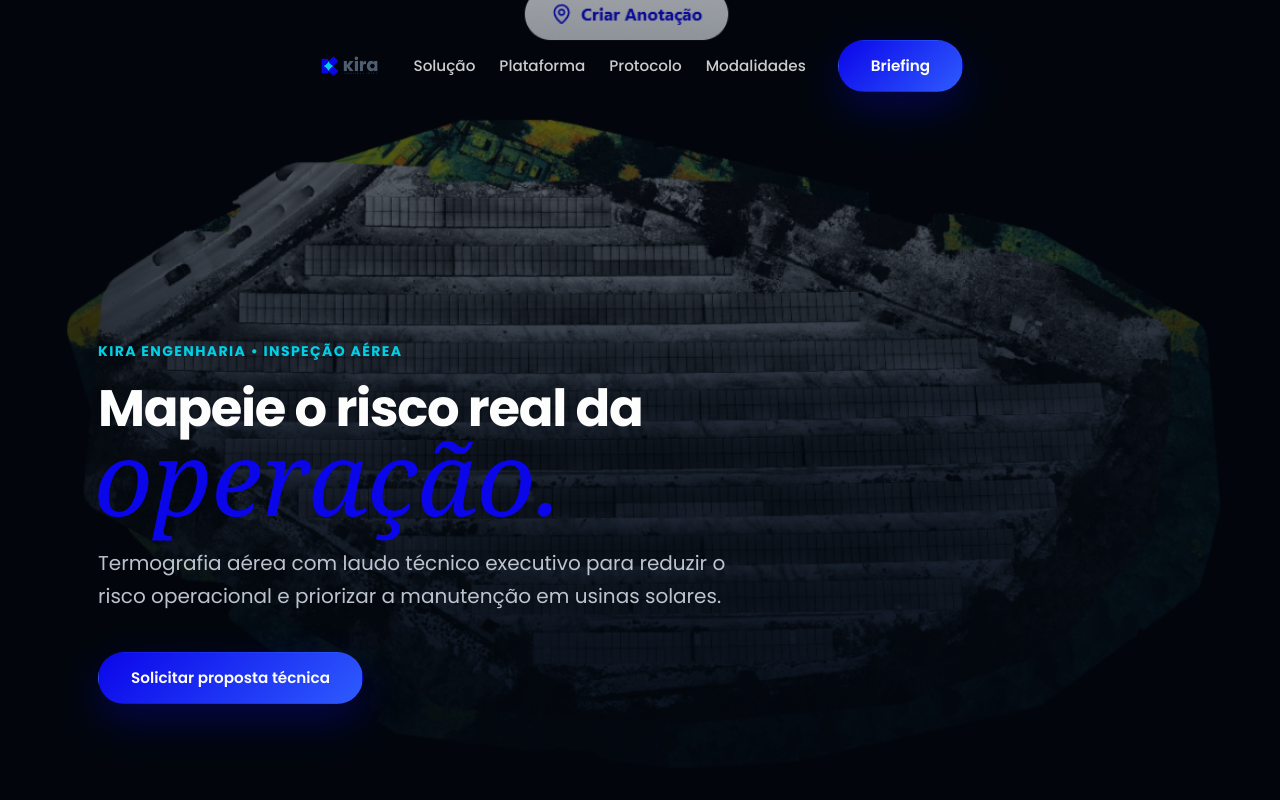
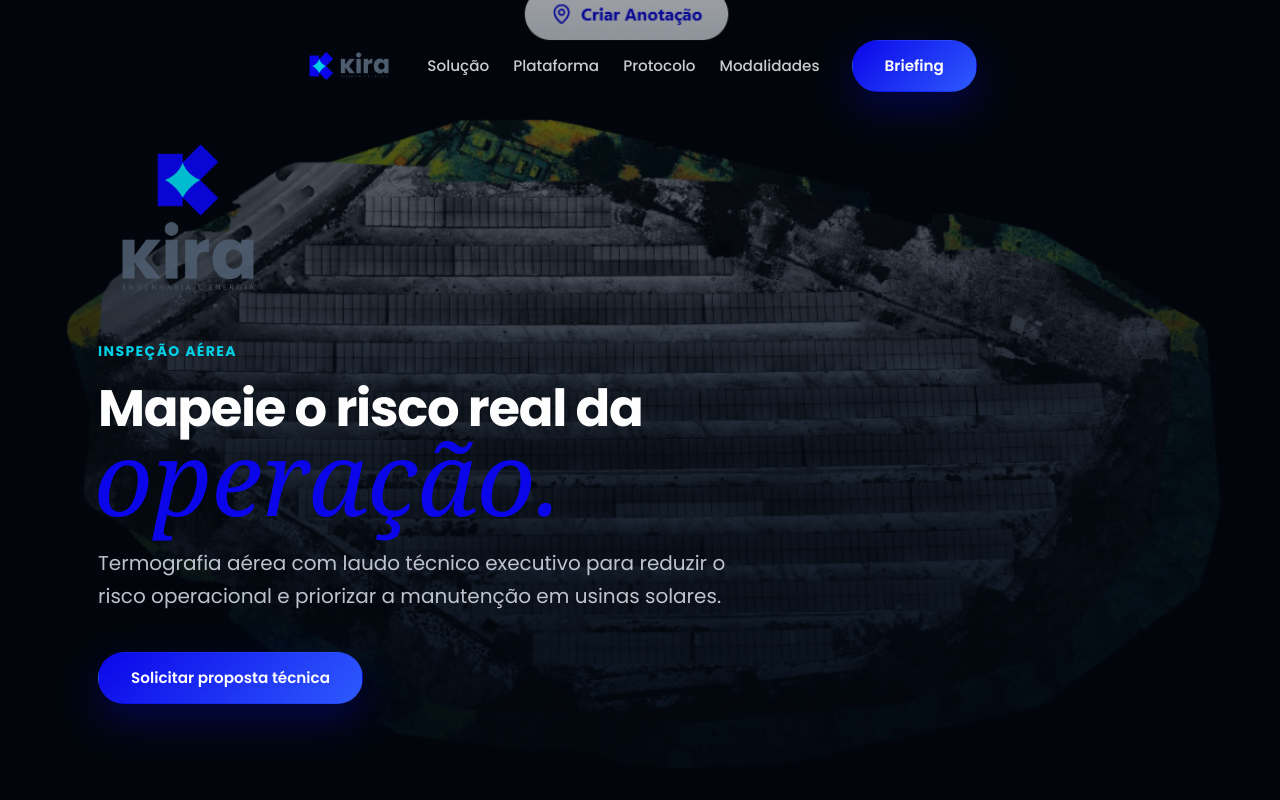
Before and after one commit to RodrigoAbrao/kira-website, a React (Vite) app: page / in a window 1280 px wide. Shown: the top 800 px of the page. Built offline with nearby package versions, Linux system fonts and the light colour scheme.

Commit message:
style: enlarged logos and added massive logo to hero section

```diff
--- a/src/App.jsx
+++ b/src/App.jsx
@@ -22,7 +22,7 @@ function Navbar() {
       <header className={`pointer-events-auto rounded-full transition-all duration-300 ${scrolled ? 'bg-white/80 backdrop-blur-[14px] shadow-sm border border-[rgba(14,30,52,0.08)] py-3 px-6' : 'bg-transparent py-4 px-2'}`}>
         <div className="flex items-center gap-8">
           <a href="#" className="flex items-center">
-            <img src="/assets/logo-kira-h1-1.png" alt="Kira Engenharia" className="h-[28px] w-auto transition-transform hover:scale-105" />
+            <img src="/assets/logo-kira-h1-1.png" alt="Kira Engenharia" className="h-[40px] w-auto transition-transform hover:scale-105" />
           </a>
           <nav className={`hidden md:flex items-center gap-6 text-[0.95rem] font-medium transition-colors ${scrolled ? 'text-soft-text' : 'text-white/80'}`}>
             <a href="#solucao" className="hover:text-primary transition-colors">Solução</a>
@@ -66,9 +66,12 @@ function Hero() {
 
       <div className="container relative z-10 w-full pl-4 md:pl-12">
         <div className="max-w-[800px]">
-          <span className="hero-anim text-accent font-bold tracking-widest uppercase text-sm mb-6 block">Kira Engenharia • Inspeção Aérea</span>
+          <div className="hero-anim mb-8">
+            <img src="/assets/logo-kira-v1-1.png" alt="Kira Engenharia" className="h-[120px] md:h-[180px] w-auto opacity-90" />
+          </div>
+          <span className="hero-anim text-accent font-bold tracking-widest uppercase text-sm mb-6 block">Inspeção Aérea</span>
 
-          <h1 className="hero-anim text-white leading-[0.9] flex flex-col items-start">
+          <h1 className="hero-anim text-white leading-[0.9] flex flex-col items-start mt-2">
             <span className="font-sans font-bold text-[clamp(2.5rem,4vw,4rem)] tracking-tight">Mapeie o risco real da</span>
             <span className="font-serif italic text-[clamp(4.5rem,8vw,8.5rem)] text-primary font-normal translate-x-[-4px]">operação.</span>
           </h1>
@@ -489,7 +492,7 @@ function Footer() {
     <footer className="bg-[#030811] text-[#ecf3ff]/60 pt-20 pb-10">
       <div className="container grid grid-cols-1 md:grid-cols-3 gap-12 mb-16 border-b border-white/10 pb-16">
         <div>
-          <img src="/assets/logo-kira-v1-1.png" alt="Kira Engenharia" className="h-[48px] w-auto mb-6 opacity-80" />
+          <img src="/assets/logo-kira-v1-1.png" alt="Kira Engenharia" className="h-[80px] w-auto mb-6 opacity-90" />
           <p className="text-sm max-w-[280px]">Engenharia Termográfica de precisão. Insight • Inovação • Organização • Minimalismo</p>
         </div>
 
```
